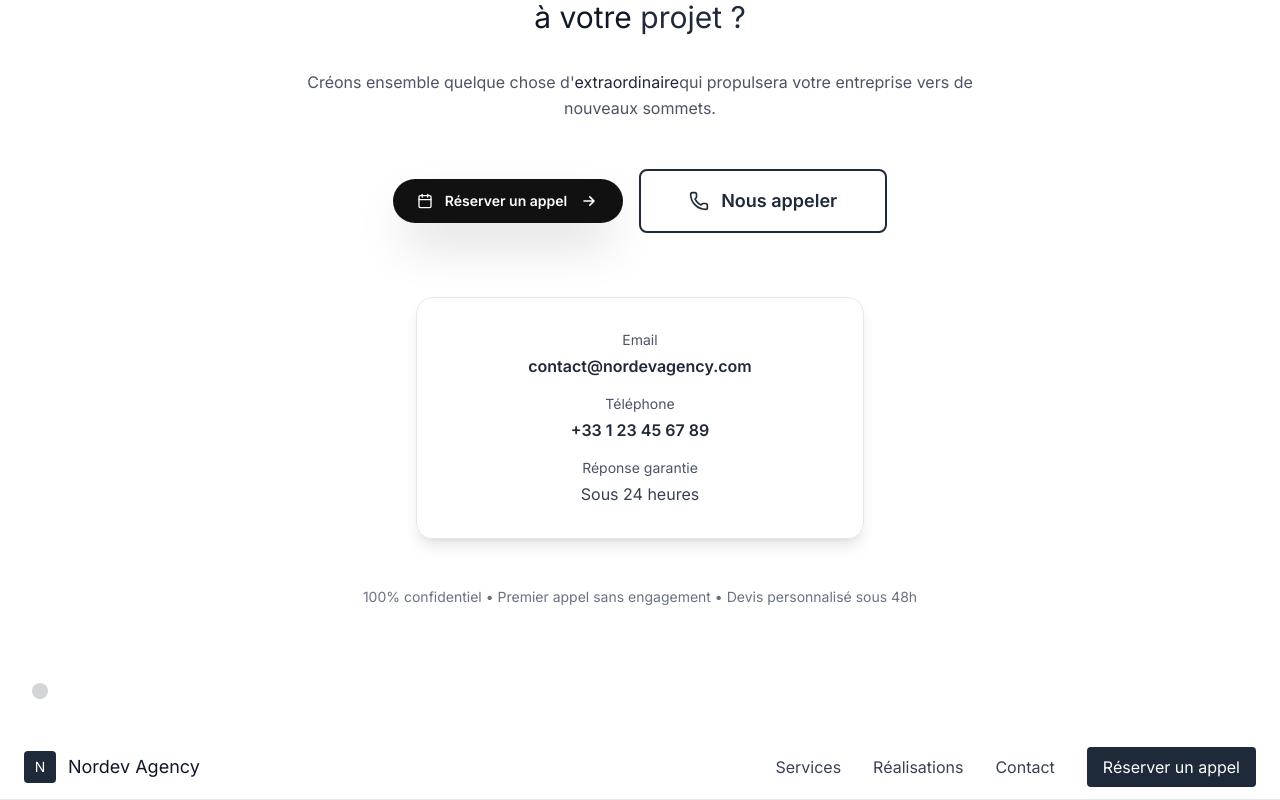
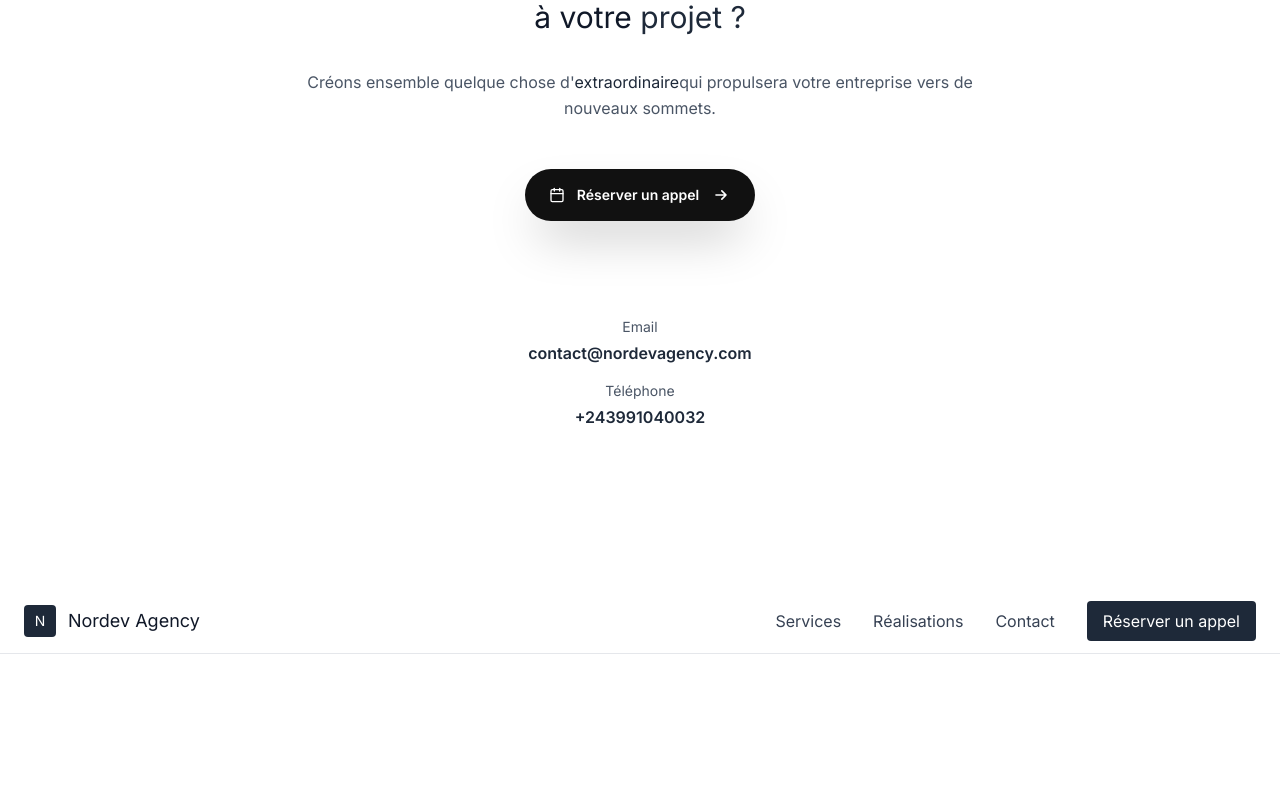
Before and after one commit to freddymk313/nordevagency, a Next.js app: page / in a window 1280 px wide. Shown: the part 6123-6923 px from the top of the page. After the commit the page ends 6777 px from the top, so only its background shows below. Built offline with nearby package versions, Linux system fonts and the light colour scheme.

Commit message:
final cta

```diff
--- a/components/FinalCTA.tsx
+++ b/components/FinalCTA.tsx
@@ -39,7 +39,7 @@ const FinalCTA = () => {
 
           {/* Boutons d'action principaux */}
           <div className="flex flex-col sm:flex-row gap-4 justify-center items-center mb-16">
-            <button className="group bg-[#111111] text-white px-6 py-3 rounded-full hover:bg-gray-900 transition-all duration-300 font-semibold text-sm shadow-2xl hover:shadow-3xl transform hover:-translate-y-1 flex items-center gap-3">
+            <button className="group bg-[#111111] text-white px-6 py-4 rounded-full hover:bg-gray-900 transition-all duration-300 font-semibold text-sm shadow-2xl hover:shadow-3xl transform hover:-translate-y-1 flex items-center gap-3">
               <Calendar className="w-4 h-4" />
               Réserver un appel
               {/* <ArrowRight className="w-5 h-5 group-hover:translate-x-1 transition-transform" /> */}
@@ -53,14 +53,14 @@ const FinalCTA = () => {
               </svg>
             </button>
 
-            <button className="group border-2 border-gray-800 text-gray-800 px-12 py-4 rounded-lg hover:bg-gray-800 hover:text-white transition-all duration-300 font-semibold text-lg hover:shadow-xl transform hover:-translate-y-1 flex items-center gap-3">
+            {/* <button className="group border-2 border-gray-800 text-gray-800 px-12 py-4 rounded-lg hover:bg-gray-800 hover:text-white transition-all duration-300 font-semibold text-lg hover:shadow-xl transform hover:-translate-y-1 flex items-center gap-3">
               <Phone className="w-5 h-5" />
               Nous appeler
-            </button>
+            </button> */}
           </div>
 
           {/* Informations de contact secondaires */}
-          <div className="bg-white/80 backdrop-blur-sm border border-gray-200 rounded-2xl p-8 max-w-md mx-auto shadow-lg">
+          <div className="*bg-white/80 *backdrop-blur-sm *border border-gray-200 *rounded-2xl p-8 max-w-md mx-auto *shadow-lg">
             <div className="space-y-4 text-center">
               <div>
                 <div className="text-sm font-semibold text-gray-600 mb-1">Email</div>
@@ -75,32 +75,32 @@ const FinalCTA = () => {
               <div>
                 <div className="text-sm font-semibold text-gray-600 mb-1">Téléphone</div>
                 <a
-                  href="tel:+33123456789"
+                  href="tel:+243991040032"
                   className="text-gray-800 font-semibold hover:text-gray-600 transition-colors"
                 >
-                  +33 1 23 45 67 89
+                  +243991040032
                 </a>
               </div>
 
-              <div>
+              {/* <div>
                 <div className="text-sm font-semibold text-gray-600 mb-1">Réponse garantie</div>
                 <div className="text-gray-700">Sous 24 heures</div>
-              </div>
+              </div> */}
             </div>
           </div>
 
           {/* Note de confiance */}
-          <div className="mt-12">
+          {/* <div className="mt-12">
             <p className="text-gray-500 text-sm">
               <span className="font-semibold">100% confidentiel</span> • Premier appel sans engagement • Devis personnalisé sous 48h
             </p>
-          </div>
+          </div> */}
         </div>
       </div>
 
       {/* Élément décoratif flottant */}
-      <div className="absolute bottom-8 left-8 w-4 h-4 bg-gray-800/20 rounded-full animate-bounce" />
-      <div className="absolute top-8 right-8 w-3 h-3 bg-gray-800/30 rounded-full animate-bounce delay-75" />
+      {/* <div className="absolute bottom-8 left-8 w-4 h-4 bg-gray-800/20 rounded-full animate-bounce" />
+      <div className="absolute top-8 right-8 w-3 h-3 bg-gray-800/30 rounded-full animate-bounce delay-75" /> */}
     </section>
   );
 };
```
